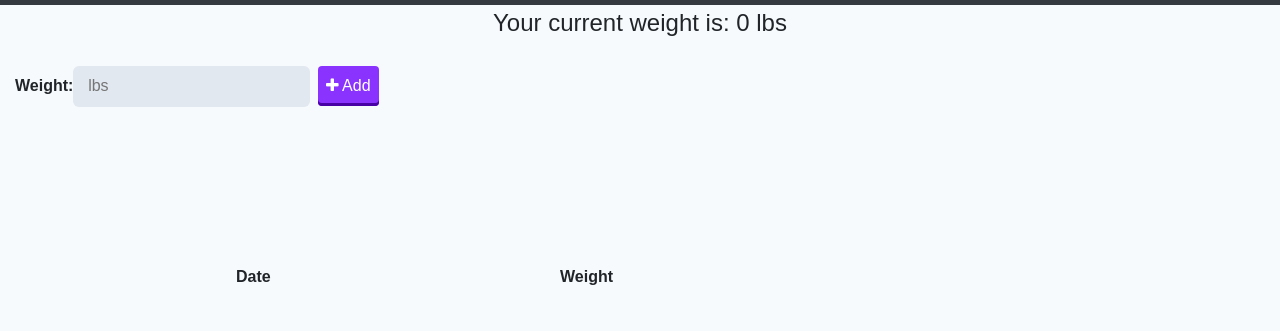
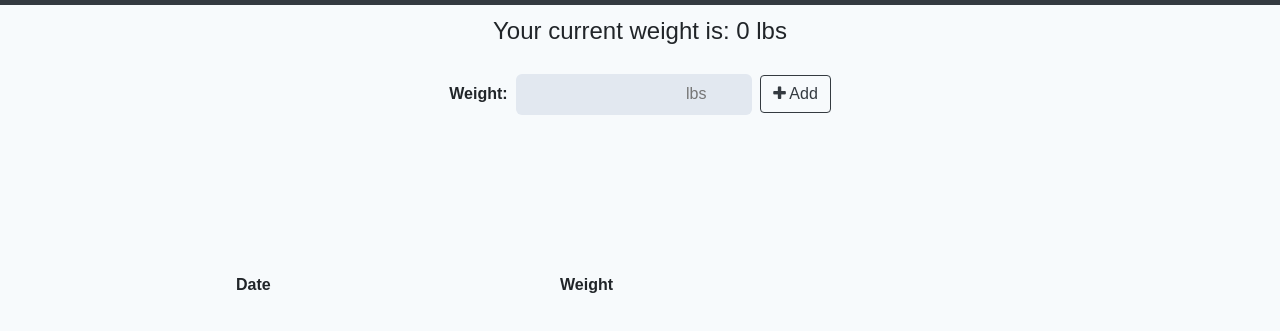
Before and after one commit to wuyaheng/weight-tracking, a website: page public/index.html in a window 1280 px wide. Shown: the part 51-382 px from the top of the page. Drawn offline with nearby package versions, Linux system fonts and the light colour scheme; no server answers.

Commit message:
change style

```diff
--- a/public/index.html
+++ b/public/index.html
@@ -21,15 +21,17 @@
     </nav>
 
     <div class="container-fluid">
-      <div class="total">
-        <div>Your current weight is: <span id="total">0</span> lbs</div>
+      <div class="total row mt-2">
+        <div class="col-md-12">Your current weight is: <span id="total">0</span> lbs</div>
       </div>
 
+      <div class="row justify-content-center">
       <form class="form-inline">
-        <label for="t-amount">Weight:</label>
-        <input type="number" min="0" id="t-amount" placeholder="lbs"/>
-          <button id="add-btn" class="ml-2"><i class="fa fa-plus"></i> Add</button>
+        <label for="t-amount">Weight: </label>
+        <input type="number" min="0" id="t-amount" class="ml-2" placeholder="                                   lbs"/>
+          <button id="add-btn" class="ml-2 btn btn-outline-dark"><i class="fa fa-plus"></i> Add</button>
       </form>
+    </div>
     </div>
 
 <div class="wrapper">
--- a/public/index.js
+++ b/public/index.js
@@ -68,9 +68,9 @@ function populateChart() {
       labels,
       datasets: [
         {
-          label: "Total Over Time",
+          label: "Weight Over Time",
           fill: true,
-          backgroundColor: "#6666ff",
+          backgroundColor: "#e4be9e",
           data
         }
       ]
--- a/public/style.css
+++ b/public/style.css
@@ -31,21 +31,6 @@ input:focus {
   outline: 0;
 }
 
-button {
-  background: #8A33FE;
-  border: none;
-  border-radius: 4px;
-  cursor: pointer;
-  color: #FFFFFF;
-  padding: 8px;
-  box-shadow: inset 0 -3px 0 0 #4801A5;
-}
-
-button:active {
-  box-shadow: none;
-  transform: translateY(3px);
-}
-
 table {
   width: 100%;
 }
```
